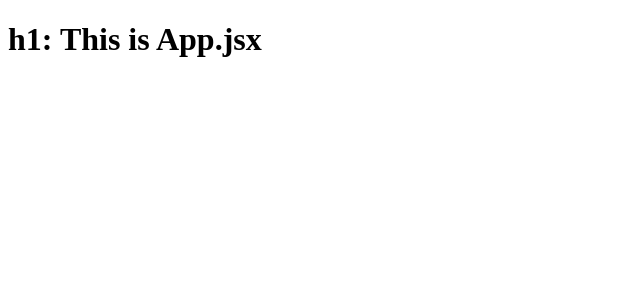
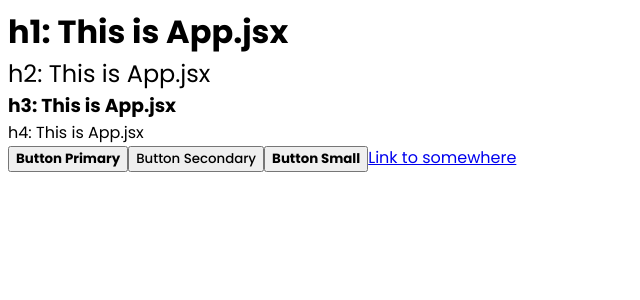
Before and after one commit to sandratoh/MediMe, a React (Create React App) app in the folder react-front-end/: page / in a window 1280 px wide. Shown: the top 300 px of the page, without its empty margins (0-640 px from the left). Built offline with nearby package versions, Linux system fonts and the light colour scheme.

Commit message:
Add heading and body text styles based on wireframes

```diff
--- a/react-front-end/src/components/App.jsx
+++ b/react-front-end/src/components/App.jsx
@@ -3,6 +3,13 @@ function App() {
     <div className="App">
       <header className="App-header">
         <h1>h1: This is App.jsx</h1>
+        <h2>h2: This is App.jsx</h2>
+        <h3>h3: This is App.jsx</h3>
+        <h4>h4: This is App.jsx</h4>
+        <button className="button-primary">Button Primary</button>
+        <button className="button-secondary">Button Secondary</button>
+        <button className="button-small">Button Small</button>
+        <a href='#'>Link to somewhere</a>
       </header>
     </div>
   );
--- a/react-front-end/src/index.scss
+++ b/react-front-end/src/index.scss
@@ -1,3 +1,6 @@
+@import 'styles/mixins.scss';
 @import 'styles/reset.scss';
 @import 'styles/variables.scss';
 @import 'styles/typography.scss';
+
+@import url('https://fonts.googleapis.com/css2?family=Noto+Sans:wght@400;700&family=Poppins:wght@400;500;700&display=swap');
--- a/react-front-end/src/styles/mixins.scss
+++ b/react-front-end/src/styles/mixins.scss
@@ -0,0 +1,5 @@
+@mixin typography-style($family, $size, $weight) {
+  font-family: $family;
+  font-size: $size;
+  font-weight: $weight
+}
--- a/react-front-end/src/styles/reset.scss
+++ b/react-front-end/src/styles/reset.scss
@@ -0,0 +1,8 @@
+h1,
+h2,
+h3,
+h4,
+h5,
+h6 {
+  margin: 0;
+}
--- a/react-front-end/src/styles/typography.scss
+++ b/react-front-end/src/styles/typography.scss
@@ -0,0 +1,46 @@
+$heading-font: 'Poppins', sans-serif;
+$body-font: 'Noto Sans', sans-serif;
+
+$regular-weight: 400;
+$medium-weight: 500;
+$bold-weight: 700;
+
+h1 {
+  @include typography-style($heading-font, 36, $bold-weight);
+}
+
+h2 {
+  @include typography-style($heading-font, 26, $regular-weight);
+}
+
+h3 {
+  @include typography-style($heading-font, 18, $bold-weight);
+}
+
+h4 {
+  @include typography-style($heading-font, 14, $regular-weight);
+}
+
+.button-primary {
+  @include typography-style($heading-font, 18, $bold-weight);
+}
+
+.button-secondary {
+  @include typography-style($heading-font, 16, $medium-weight);
+}
+
+.button-small {
+  @include typography-style($heading-font, 14, $bold-weight);
+}
+
+a {
+  @include typography-style($heading-font, 14, $regular-weight)
+}
+
+.form-label {
+  @include typography-style($heading-font, 14, $medium-weight)
+}
+
+body, p, .form-body {
+  @include typography-style($body-font, 13, $regular-weight)
+}
```
